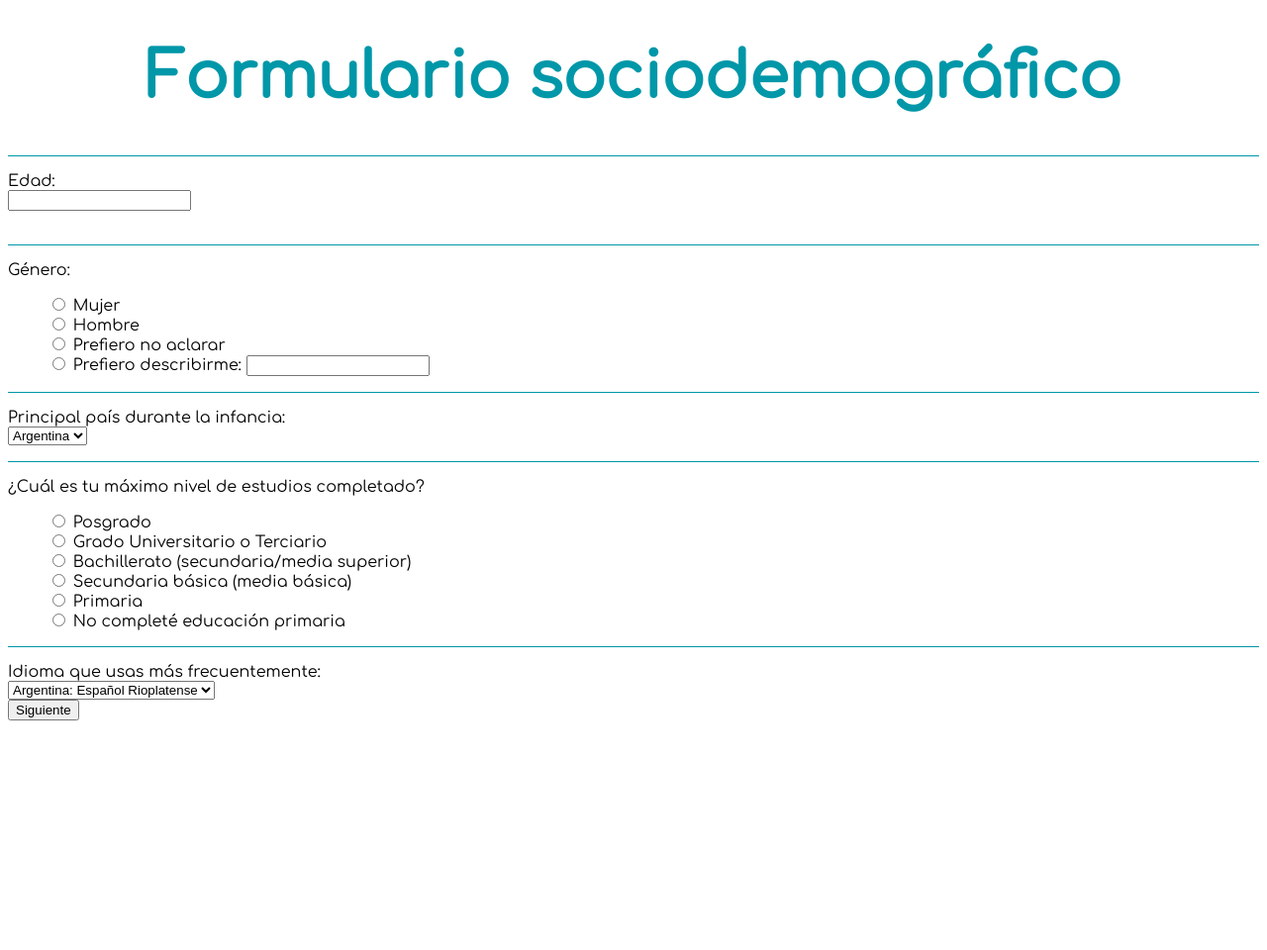
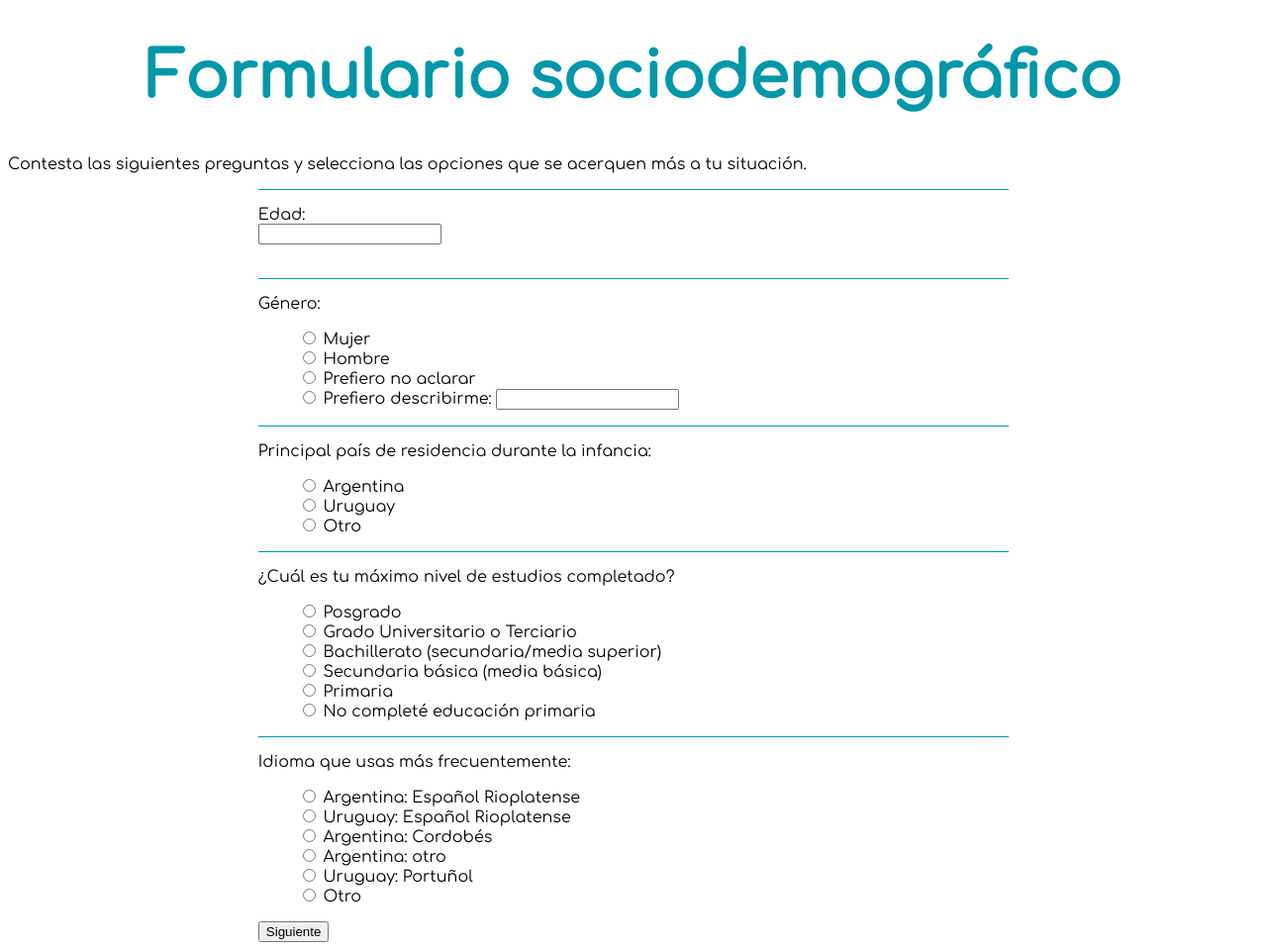
Before and after one commit to almadana/simExp, a Flask app: page /sociodemo in a window 1280 px wide. Shown: the whole page at 99% size. Before the commit the page ends 728 px from the top, so only its background shows below. Run offline with Flask 3, Linux system fonts and the light colour scheme; parts of the project's set-up code (start-up, migrations or seed data) failed here and were passed over.

Commit message:
textos casi full

```diff
--- a/static/css/style.css
+++ b/static/css/style.css
@@ -77,27 +77,9 @@ input[type="range"]::-moz-range-thumb {
     cursor: pointer;
 }
 
-
-
-.bubble {
-  background: red;
-  color: white;
-  padding: 4px 12px;
-  position: absolute;
-  border-radius: 4px;
-  left: 50%;
-  transform: translateX(-50%);
+.info-q {
+  font-weight: bold;
 }
-.bubble::after {
-  content: "";
-  position: relative;
-  width: 2px;
-  height: 2px;
-  background: red;
-  top: -1px;
-  left: 50%;
-}
-
 
 .draggable-word {
     padding: 5px;
--- a/templates/index/index.html
+++ b/templates/index/index.html
@@ -15,7 +15,7 @@
       </h1>
         <div class="logos">
         <img src="static/img/logo_cibpsi.png" alt="logo del cibpsi" width="10%"/>
-        <img src="static/img/logo_leer.png" alt="logo del proyecto"/>
+        <img src="static/img/main_logo.svg" alt="logo del proyecto"/>
         <img src="static/img/logo_anii.png" alt="logo de la anii"/>
       </div>
     </header>
--- a/templates/index/intro.html
+++ b/templates/index/intro.html
@@ -21,8 +21,9 @@
   </div>
   Ponete cómoda/o y disfrutá.
   <div>
-        <a class="button medium" href="sociodemo">Comenzar</a>
+
       </div>
       </main>
+              <a class="button medium" href="sociodemo">Comenzar</a>
   </body>
 </html>
--- a/templates/semantic_similarity/drag.html
+++ b/templates/semantic_similarity/drag.html
@@ -12,7 +12,7 @@
 <script src="https://code.jquery.com/ui/1.12.1/jquery-ui.js"></script>
 
 <main>
-
+<br><br>
 <h2 id="cue_word">{{ cue_word }}</h2>
 
 <div id="response-rectangle">
--- a/templates/sociodemo/sociodemo.html
+++ b/templates/sociodemo/sociodemo.html
@@ -16,8 +16,9 @@
       <h1>
         Formulario sociodemográfico
       </h1>
+      <p>Contesta las siguientes preguntas y selecciona las opciones que se acerquen más a tu situación.</p>
     </header>
-
+    <main>
     <form action="{{ url_for('sociodemo') }}" method="post">
         <!-- Add form fields for sociodemographic data here. For example: -->
 
@@ -52,13 +53,20 @@
         </div>
 
         <div class="pregunta">
-          <div class="contenido">Principal país durante la infancia:</div>
-        <select name="country_of_birth" required>
-            <option value="arg">Argentina</option>
-            <option value="uy">Uruguay</option>
-            <option value="other">Otro</option>
-            </select>
-        </div>
+          <div class="contenido">Principal país de residencia durante la infancia:</div>
+          <div class ="respuesta">
+          <ul>
+                <li>
+                <input type="radio" value="ar" name="country_of_birth" required /> Argentina
+                </li>
+                <li>
+                <input type="radio" value="uy" name="country_of_birth" required /> Uruguay
+                </li>
+                <li>
+                <input type="radio" value="other" name="country_of_birth" required /> Otro
+                </li>
+          </ul>
+          </div>
 
       <div class="pregunta">
           <div class="contenido">
@@ -91,20 +99,32 @@
 
                 <div class="pregunta">
           <div class="contenido">Idioma que usas más frecuentemente:</div>
-        <select name="language" required>
-            <option value="arg-rp">Argentina: Español Rioplatense</option>
-            <option value="uy-rp">Uruguay: Español Rioplatense</option>
-            <option value="arg-c">Argentina: Cordobés</option>
-            <option value="arg-o">Argentina: Otros</option>
-            <option value="uy-p">Uruguay: Portuñol</option>
-            <option value="other">Otro</option>
-            </select>
-        </div>
 
-
-
+          <div class ="respuesta">
+          <ul>
+                <li>
+                <input type="radio" value="ar-rp" name="language" required /> Argentina: Español Rioplatense
+                </li>
+                <li>
+                <input type="radio" value="uy-rp" name="language" required /> Uruguay: Español Rioplatense
+                </li>
+                <li>
+                <input type="radio" value="ar-co" name="language" required /> Argentina: Cordobés
+                </li>
+                <li>
+                <input type="radio" value="ar-oth" name="language" required /> Argentina: otro
+                </li>
+                <li>
+                <input type="radio" value="uy-pñ" name="language" required /> Uruguay: Portuñol
+                </li>
+                <li>
+                <input type="radio" value="other" name="language" required /> Otro
+                </li>
+          </ul>
+          </div>
 
         <input class="button" type="submit" value="Siguiente">
     </form>
+    </main>
 </body>
 </html>
```
Also changed, not shown: templates/feature_rating/intro.html (+8 -2 lines), templates/info/info.html (+4 -3 lines), templates/semantic_similarity/intro.html (+9 -4 lines), static/img/favicon.ico, static/img/main_logo.svg (added), static/img/og_big.png, 1 other file.
